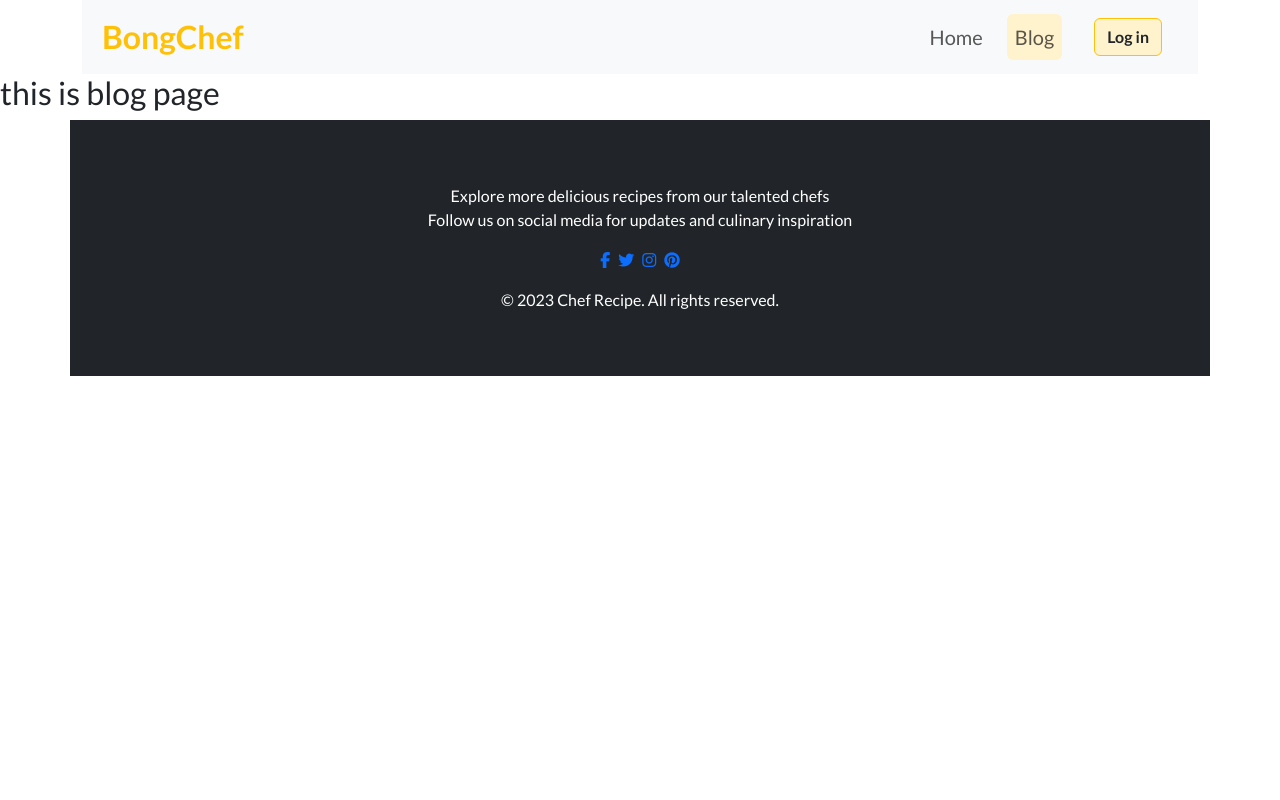
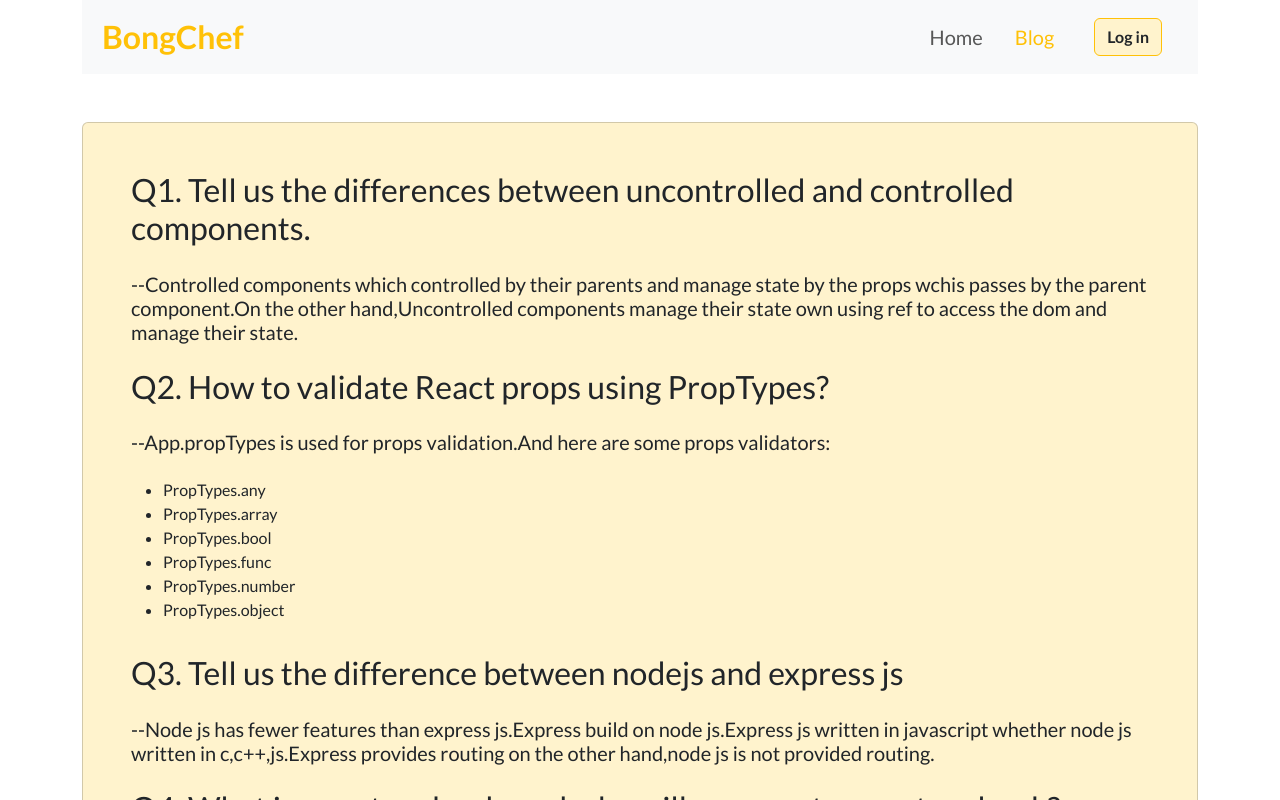
Before and after one commit to Showmandas/Chef-Recipe-React-Client, a React (Vite) app: page /blog in a window 1280 px wide. Shown: the top 800 px of the page. Built offline with nearby package versions, Linux system fonts and the light colour scheme.

Commit message:
blog page complete

```diff
--- /dev/null
+++ b/src/components/Blog/Blog.jsx
@@ -0,0 +1,36 @@
+/* eslint-disable react/no-unescaped-entities */
+/* eslint-disable no-unused-vars */
+import React from 'react';
+
+const Blog = () => {
+    return (
+        <div className='container'>
+            <div className="row my-5">
+                <div className="col-lg-12">
+                    <div className="card bg-warning-subtle d-flex flex-column gap-3 p-5">
+                        <h2>Q1. Tell us the differences between uncontrolled and controlled components.</h2>
+                        <h5>--Controlled components which controlled by their parents and manage state by the props wchis passes by the parent component.On the other hand,Uncontrolled components manage their state own using ref  to access the dom and manage their state.</h5>
+                        <h2>Q2. How to validate React props using PropTypes?</h2>
+                        <h5>--App.propTypes is used for props validation.And here are some props validators:</h5>
+                        <ul>
+                            <li>PropTypes.any</li>
+                            <li>PropTypes.array</li>
+                            <li>PropTypes.bool</li>
+                            <li>PropTypes.func</li>
+                            <li>PropTypes.number</li>
+                            <li>PropTypes.object</li>
+                        </ul>
+                        <h2>Q3. Tell us the difference between nodejs and express js</h2>
+                        <h5>--Node js has fewer features than express js.Express build on node js.Express js written in javascript whether node js written in c,c++,js.Express provides routing on the other hand,node js is not provided routing.
+                        </h5>
+                        <h2>Q4. What is a custom hook, and why will you create a custom hook?</h2>
+                        <h5>--Custom hook is a special function of javascript. It used to call other hooks.One of it's advantage is it's reusability.It always start with the name 'use'. When a custom hook created it makes code cleaner and reduces the time and it incresed render speed of the code.</h5>
+                    </div>
+                </div>
+            </div>
+
+        </div>
+    );
+};
+
+export default Blog;
--- a/src/components/Header/Header.jsx
+++ b/src/components/Header/Header.jsx
@@ -15,10 +15,10 @@ const Header = () => {
     <div className="collapse navbar-collapse" id="navbarNav">
       <ul className="navbar-nav ms-auto fs-5">
         <li className="nav-item">
-            <NavLink to={'/'} className={({isActive})=> isActive ? "bg-warning-subtle nav-link rounded" : "nav-link"}>Home</NavLink>
+            <NavLink to={'/'} className={({isActive})=> isActive ? "text-warning nav-link rounded" : "nav-link"}>Home</NavLink>
         </li>
         <li className="nav-item px-3">
-          <NavLink to={'blog'} className={({isActive})=> isActive ? "bg-warning-subtle nav-link rounded" : "nav-link"}>Blog</NavLink>
+          <NavLink to={'blog'} className={({isActive})=> isActive ? "text-warning nav-link rounded" : "nav-link"}>Blog</NavLink>
         </li>
         <li className="nav-item px-3 py-1">
           <NavLink to={'login'}><button type="button" class="btn btn-outline-warning bg-warning-subtle text-dark fw-bold">Log in</button>
--- a/src/components/HomePage/Blog.jsx
+++ /dev/null
@@ -1,12 +0,0 @@
-/* eslint-disable no-unused-vars */
-import React from 'react';
-
-const Blog = () => {
-    return (
-        <div>
-            <h2>this is blog page</h2>
-        </div>
-    );
-};
-
-export default Blog;
--- a/src/components/Registration/Registration.jsx
+++ b/src/components/Registration/Registration.jsx
@@ -18,7 +18,7 @@ const Registration = () => {
 <label  class="form-label">Email address</label>
 <input type="email" class="form-control" id="email" name='email' placeholder='enter your email' required/>
 </div>
-<div class="mb-5">
+<div class="mb-3">
 <label  class="form-label">Password</label>
 <input type="password" class="form-control" id="password" name='password' required placeholder='enter your password' />
 </div>
--- a/src/main.jsx
+++ b/src/main.jsx
@@ -8,7 +8,7 @@ import {
 } from "react-router-dom";
 import Home from './components/HomePage/Home';
 import Layout from './components/Layout/Layout';
-import Blog from './components/HomePage/Blog';
+import Blog from './components/Blog/Blog';
 import Login from './components/Login/Login';
 import Registration from './components/Registration/Registration';
 
```
Also changed, not shown: src/components/Error404/ErrorPage.jsx (added, +27 -0 lines).
